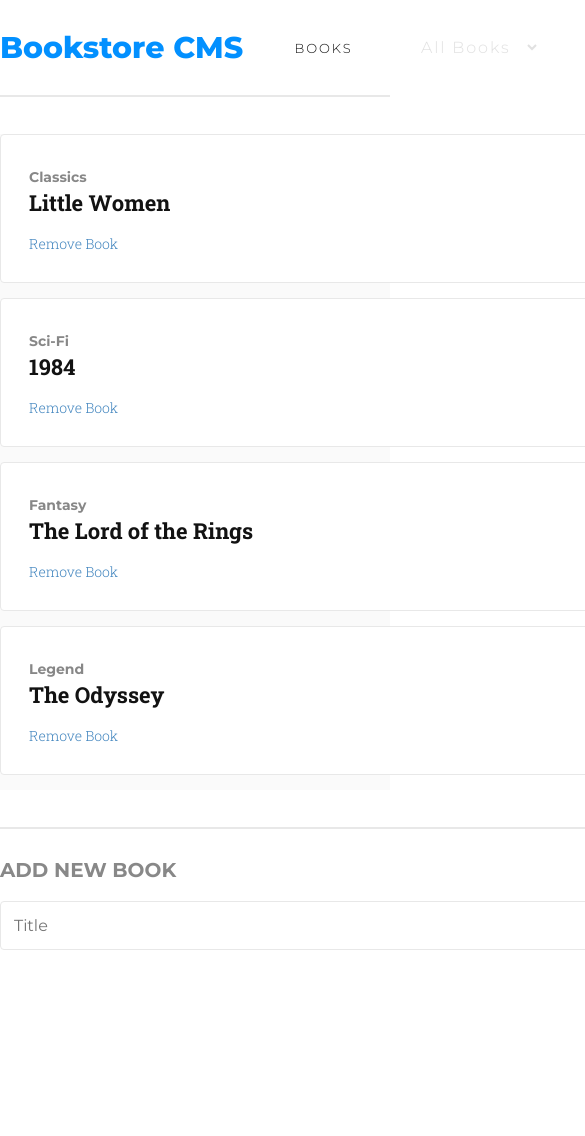
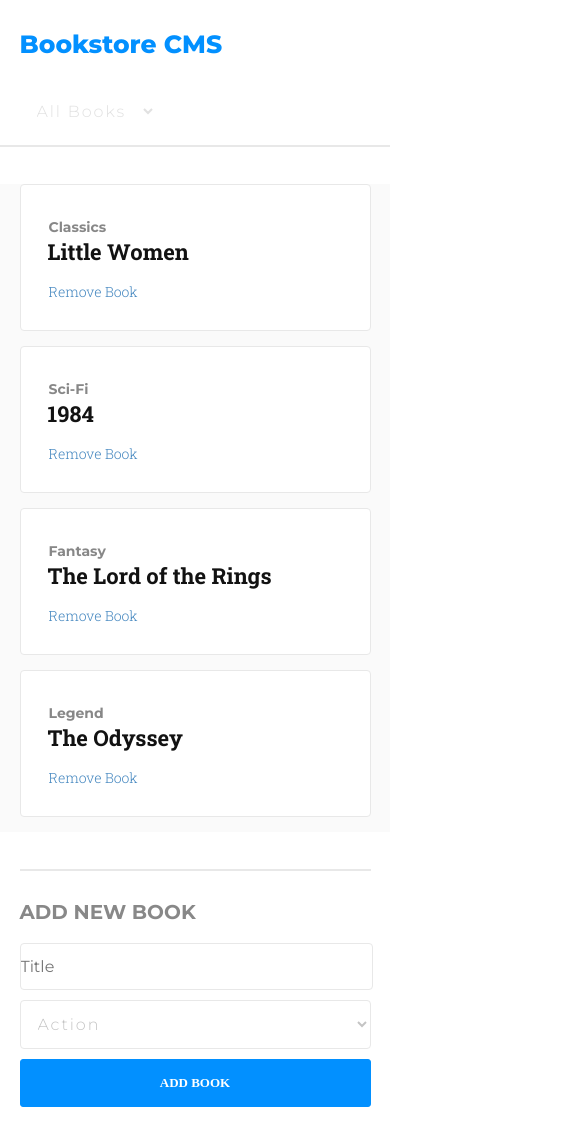
Before and after one commit to pelzolga123/Bookstore, a React (Create React App) app: page / in a window 390 px wide. Shown: the top 1136 px of the page, 585 px wide, since content can reach past the window. Before the commit the page ends 979 px from the top, so only its background shows below. Built offline with nearby package versions, Linux system fonts and the light colour scheme.

Commit message:
Added responsiveness to design

```diff
--- a/src/App.css
+++ b/src/App.css
@@ -80,6 +80,7 @@ h1 {
     font-size: 22px;
     font-weight: 700;
     font-family: 'Roboto Slab', serif;
+    text-align: left;
 }
 .remove-book button{
     color: #4386bf;
@@ -128,3 +129,76 @@ form button{
     border: 1px solid #0290ff;
     font-weight: 700;
 }
+
+@media only screen and (max-width: 700px) {
+    body {
+        width: 100%;
+    }
+    .app, .main{
+        width: 100%;
+    }
+    tbody, .outer-header {
+        width: 90%;
+    }
+    .new-book{
+        width: 90%;
+        margin-left: auto;
+        margin-right: auto;
+    }
+    .input-group{
+        flex-direction: column;
+    }
+    .input-group select{
+        width: 100%;
+        margin-bottom: 10px;
+    }
+    .input-group input {
+        width: 100%;
+        padding: 13px 0;
+        margin-bottom: 10px;
+    }
+    .input-group button {
+        width: 100%;
+        padding: 15px 0;
+    }
+    .main-header{
+        font-size: 25px;
+    }
+    .header{
+        display: block;
+        width: 90%;
+    }
+    .header span{
+        display: none;
+    }
+    .header div{
+        margin-bottom: 10px;
+    }
+    .book-title{
+        padding: 0 10px 0 0px;
+    }
+}
+@media only screen and (min-width: 701px) and (max-width: 1200px) {
+    body {
+        width: 100%;
+    }
+    .app, .main{
+        width: 100%;
+    }
+    tbody, .outer-header {
+        width: 90%;
+    }
+    .new-book{
+        width: 90%;
+        margin-left: auto;
+        margin-right: auto;
+    }
+    .main-header{
+        font-size: 25px;
+    }
+    .header{
+        display: flex;
+        flex-direction: row;
+        width: 70%;
+    }
+}
```
